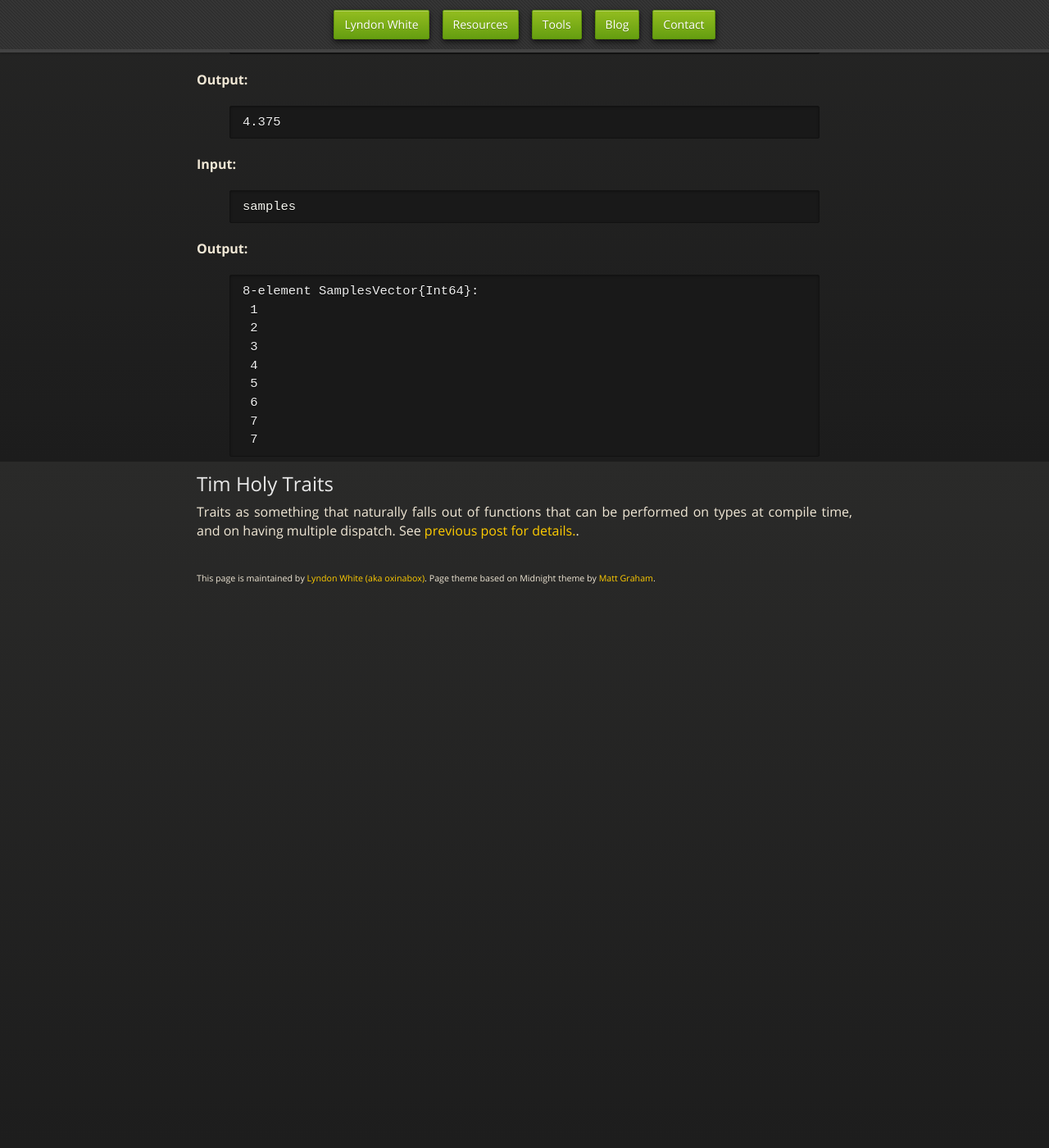
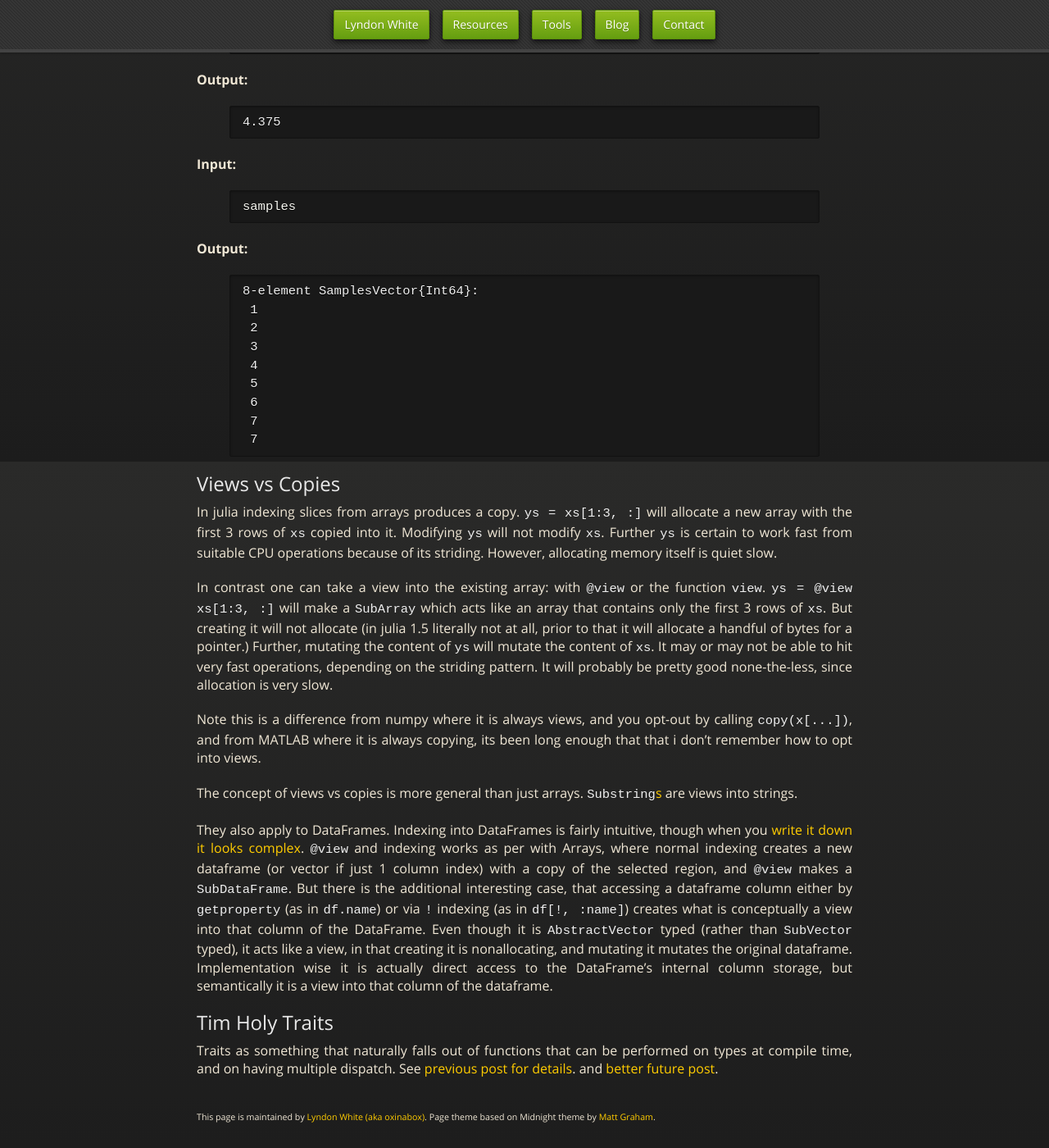
Before and after one commit to oxinabox/oxinabox.github.io, a Jekyll site: the page built from _posts/2019-04-03-Julia-Nomenclature.md, in a window 1280 px wide and 1400 px high, scrolled down 12937 px. Shown: the whole window at 82% size. Built offline with Jekyll 4.4.1, drawn with Linux system fonts in a browser that asks for light colours; nearby versions of some CDN libraries; some web fonts are replaced; before the commit the page ends 13680 px from its top, so only the background shows below that.

Commit message:
add about views

```diff
--- a/_posts/2019-04-03-Julia-Nomenclature.md
+++ b/_posts/2019-04-03-Julia-Nomenclature.md
@@ -916,7 +916,37 @@ samples
 
 </div>
 
+## Views vs Copies
+In julia indexing slices from arrays produces a copy.
+`ys = xs[1:3, :]`  will allocate a new array with the first 3 rows of `xs` copied into it.
+Modifying `ys` will not modify `xs`.
+Further `ys` is certain to work fast from suitable CPU operations because of its striding.
+However, allocating memory itself is quiet slow.
+
+In contrast one can take a view into the existing array: with [`@view`](https://docs.julialang.org/en/v1/base/arrays/#Base.@view) or the function [`view`](https://docs.julialang.org/en/v1/base/arrays/#Base.view).
+`ys = @view xs[1:3, :]`  will make a `SubArray` which acts like an array that contains only the first 3 rows of `xs`.
+But creating it will not allocate (in julia 1.5 literally not at all, prior to that it will allocate a handful of bytes for a pointer.)
+Further, mutating the content of `ys` will mutate the content of `xs`.
+It may or may not be able to hit very fast operations, depending on the striding pattern.
+It will probably be pretty good none-the-less, since allocation is very slow.
+
+Note this is a difference from numpy where it is always views, and you opt-out by calling `copy(x[...])`,
+and from MATLAB where it is always copying, its been long enough that that i don't remember how to opt into views.
+
+The concept of views vs copies is more general than just arrays.
+[`Substring`s](https://docs.julialang.org/en/v1/base/strings/#Base.SubString) are views into strings.
+
+They also apply to DataFrames.
+Indexing into DataFrames is fairly intuitive, though when you [write it down it looks complex](http://juliadata.github.io/DataFrames.jl/stable/lib/indexing/).
+`@view` and indexing works as per with Arrays, where normal indexing creates a new dataframe (or vector if just 1 column index) with a copy of the selected region, and `@view` makes a `SubDataFrame`.
+But there is the additional interesting case, that accessing a dataframe column either by `getproperty` (as in `df.name`) or via `!` indexing (as in `df[!, :name]`) creates what is conceptually a view into that column of the DataFrame.
+Even though it is `AbstractVector` typed (rather than `SubVector` typed), it acts like a view, in that creating it is nonallocating, and mutating it mutates the original dataframe.
+Implementation wise it is actually direct access to the DataFrame's internal column storage, but semantically it is a view into that column of the dataframe.
+
+
+
 ## Tim Holy Traits
 Traits as something that naturally falls out of functions that can be performed on types at compile time,
 and on having multiple dispatch.
-See [previous post for details.](https://white.ucc.asn.au/2018/10/03/Dispatch,-Traits-and-Metaprogramming-Over-Reflection.html#part-2-aslist-including-using-traits).
+See [previous post for details](https://white.ucc.asn.au/2018/10/03/Dispatch,-Traits-and-Metaprogramming-Over-Reflection.html#part-2-aslist-including-using-traits).
+and [better future post](https://invenia.github.io/blog/2019/11/06/julialang-features-part-2/).
```
